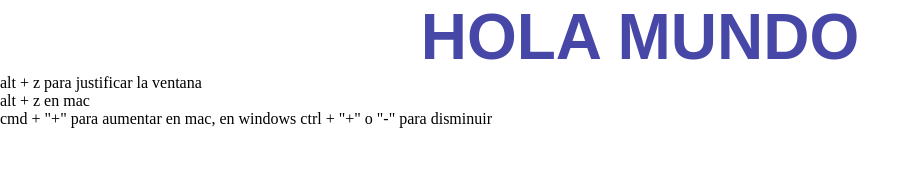
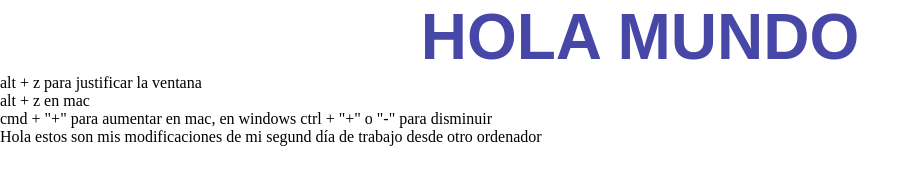
Before and after one commit to LiquidArtDevelopers/PROYECTO-1-MI-PANADERIA, a plain HTML site: page index.html in a window 1280 px wide. Shown: the whole page, without its empty margins (0-920 px from the left). Drawn offline with Linux system fonts and the light colour scheme.

Commit message:
cambios del día 2

```diff
--- a/index.html
+++ b/index.html
@@ -11,5 +11,6 @@
     <p>alt + z para justificar la ventana</p>
     <p>alt + z en mac</p>
     <p>cmd + "+" para aumentar en mac, en windows ctrl + "+" o "-" para disminuir</p>
+    <p>Hola estos son mis modificaciones de mi segund día de trabajo desde otro ordenador</p>
 </body>
 </html>
```
